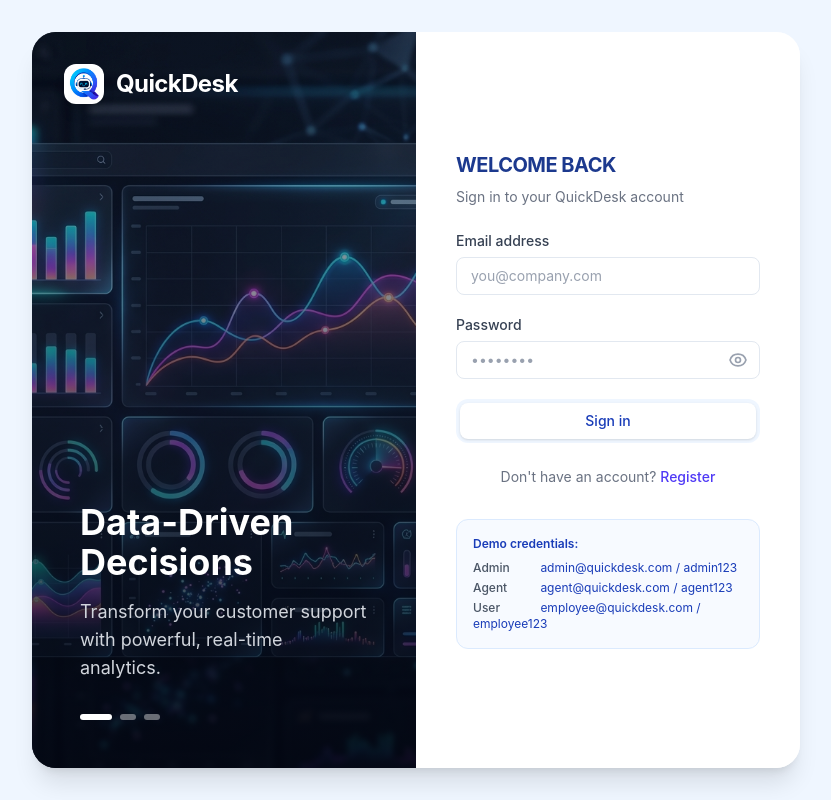
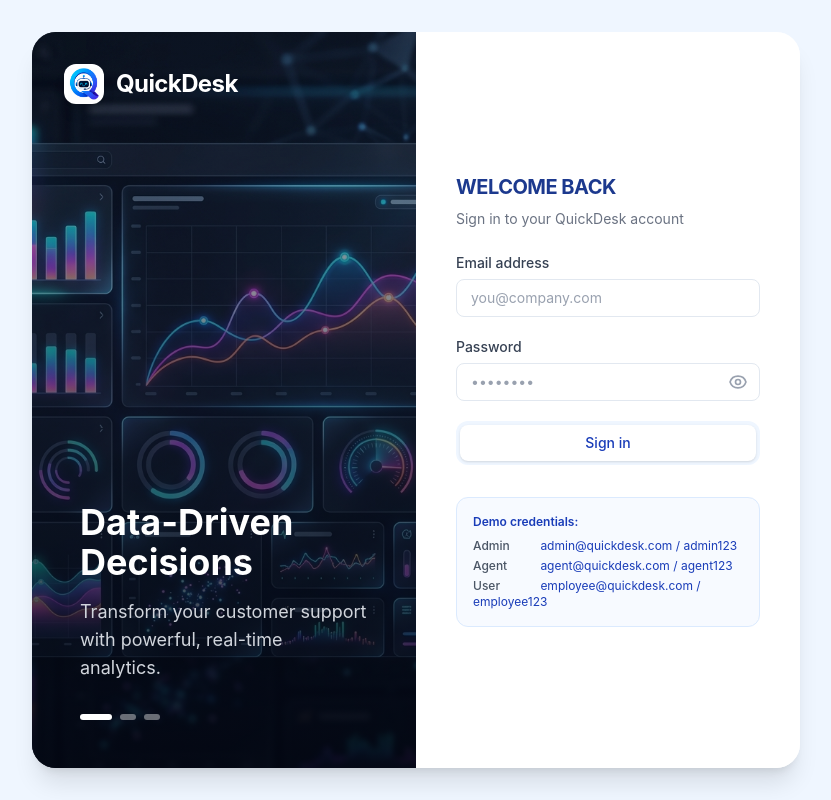
Before and after one commit to Safik-786/quickdesk, a React (Vite) app in the folder quickdesk-web/: page /login in a window 1280 px wide. Shown: the whole page, without its empty margins (224-1055 px from the left). Built offline with nearby package versions, Linux system fonts and the light colour scheme; no server answers.

Commit message:
feat: implement login page with authentication flow and role-based navigation

```diff
--- a/quickdesk-web/src/modules/auth/pages/LoginPage.jsx
+++ b/quickdesk-web/src/modules/auth/pages/LoginPage.jsx
@@ -84,12 +84,12 @@
             </div>
           </form>
 
-          <p className="text-center text-sm text-gray-500 mt-6">
+          {/* <p className="text-center text-sm text-gray-500 mt-6">
             Don't have an account?{' '}
             <Link to="/register" className="text-indigo-600 hover:text-indigo-700 font-medium">
               Register
             </Link>
-          </p>
+          </p> */}
         </div>
 
         {/* Demo credentials */}
```
